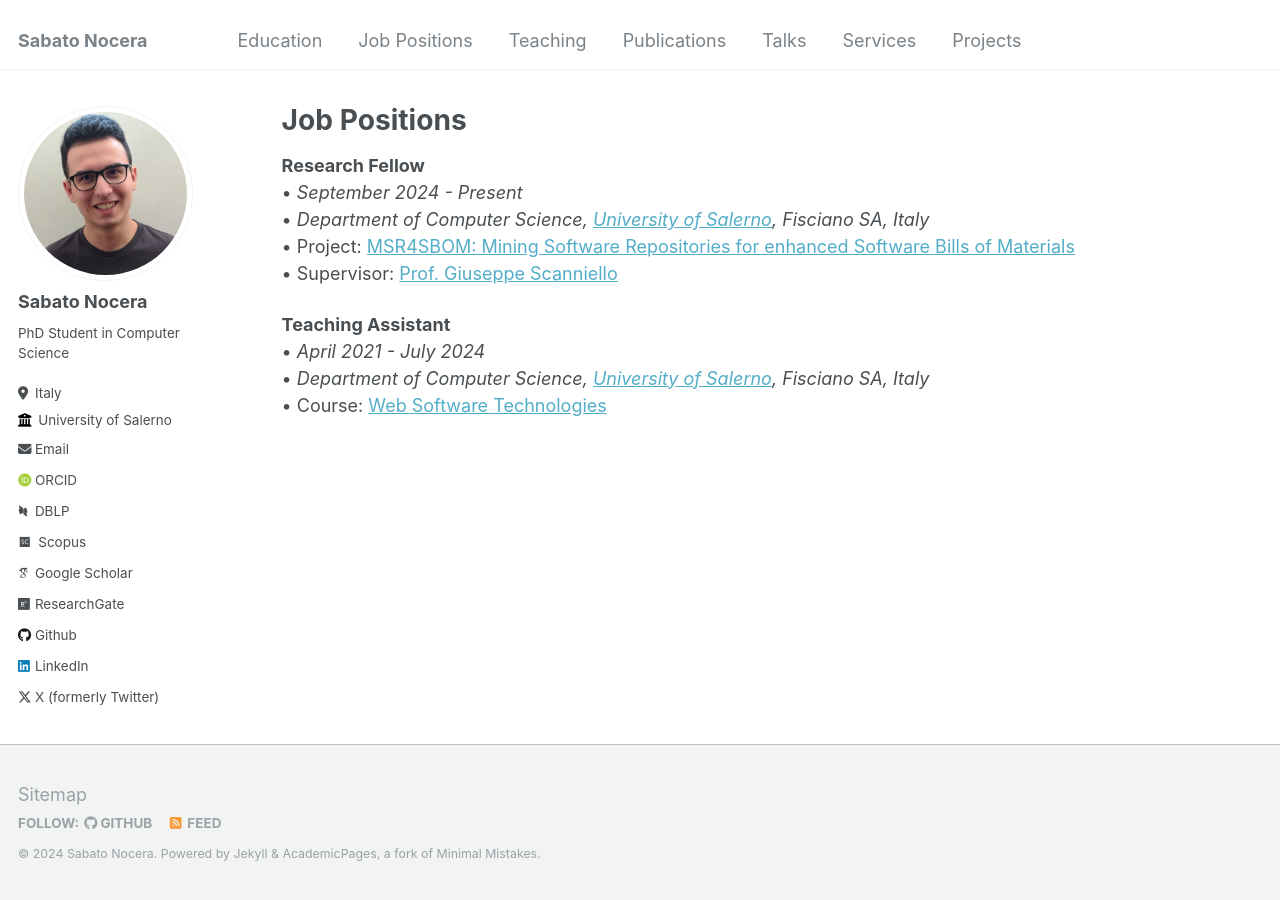
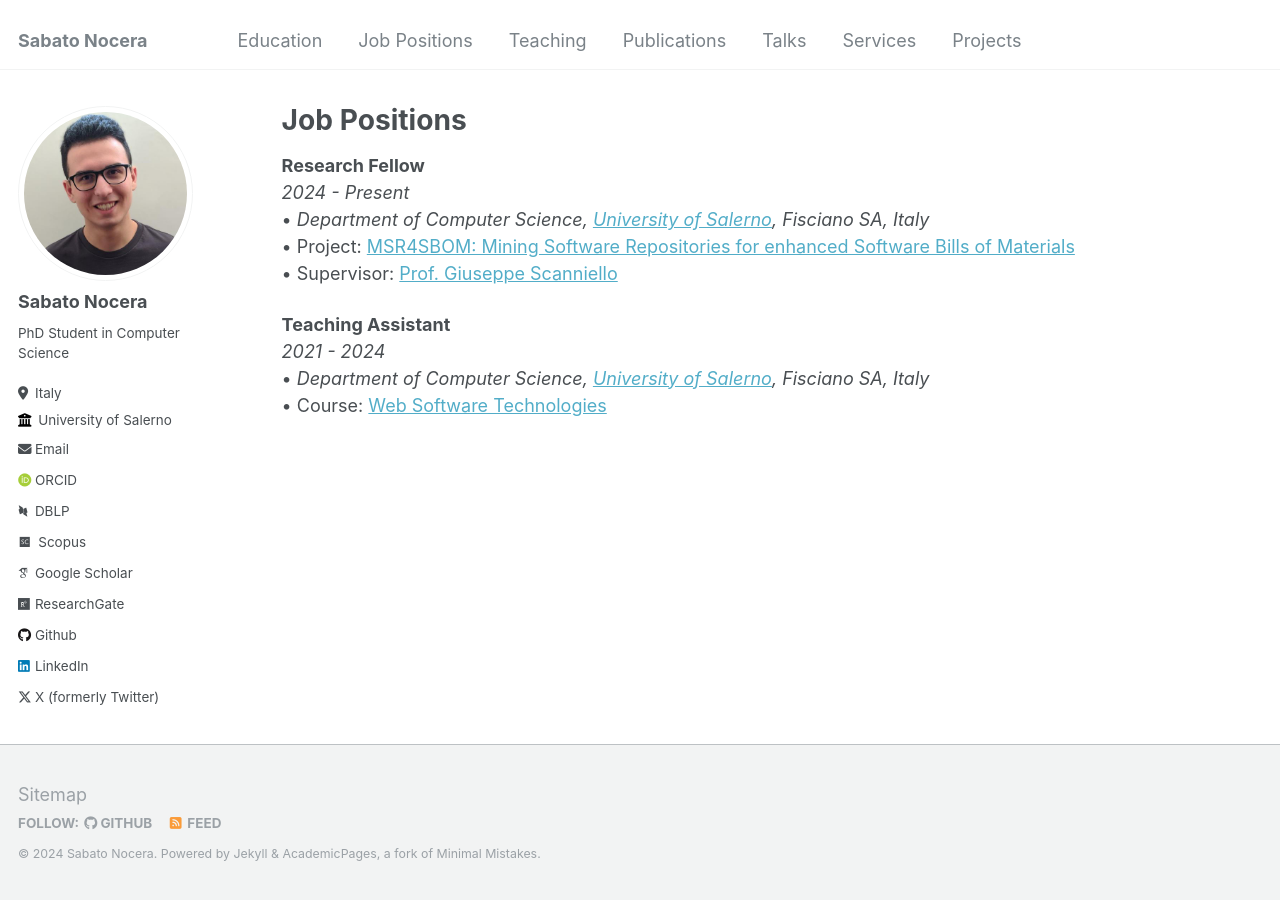
Before and after one commit to sabato-nocera/sabato-nocera.github.io, a Jekyll site: the page built from _pages/jobs.md, in a window 1280 px wide. Built offline with Jekyll 4.4.1, drawn with Linux system fonts in a browser that asks for light colours; some web fonts are replaced.

Commit message:
Update jobs.md

```diff
--- a/_pages/jobs.md
+++ b/_pages/jobs.md
@@ -11,13 +11,13 @@ redirect_from:
 
 
 **Research Fellow**<br/>
-• _September 2024 - Present<br/>_
+_2024 - Present<br/>_
 • _Department of Computer Science, [University of Salerno](https://web.unisa.it/en/university), Fisciano SA, Italy_<br/>
 • Project: [MSR4SBOM: Mining Software Repositories for enhanced Software Bills of Materials](https://msr4sbom.github.io/)<br/>
 • Supervisor: [Prof. Giuseppe Scanniello](https://sites.google.com/view/prof-giuseppe-scanniello/home)
 
 
 **Teaching Assistant**<br/>
-• _April 2021 - July 2024<br/>_
+_2021 - 2024<br/>_
 • _Department of Computer Science, [University of Salerno](https://web.unisa.it/en/university), Fisciano SA, Italy_<br/>
 • Course: [Web Software Technologies](https://unisa.coursecatalogue.cineca.it/insegnamenti/2023/511551/2017/9999/500153?coorte=2022&schemaid=17311)<br/>
```
